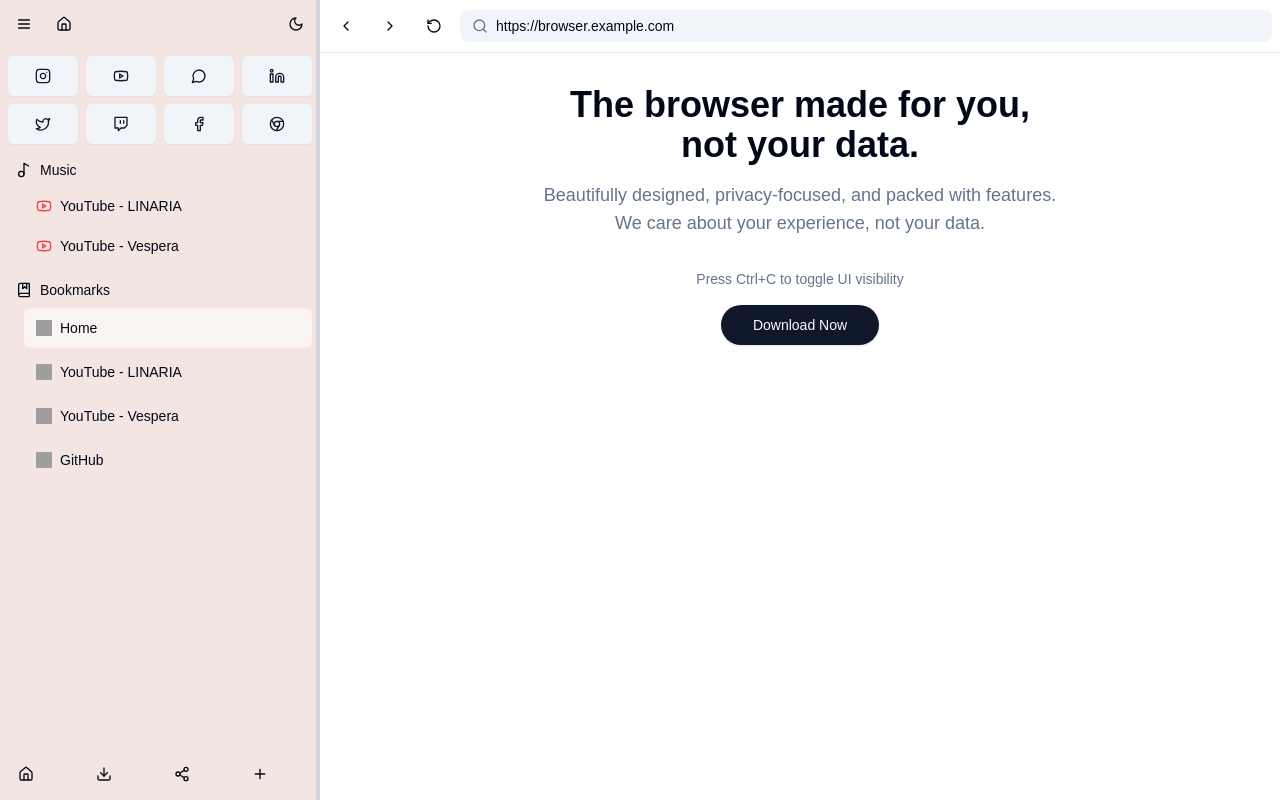
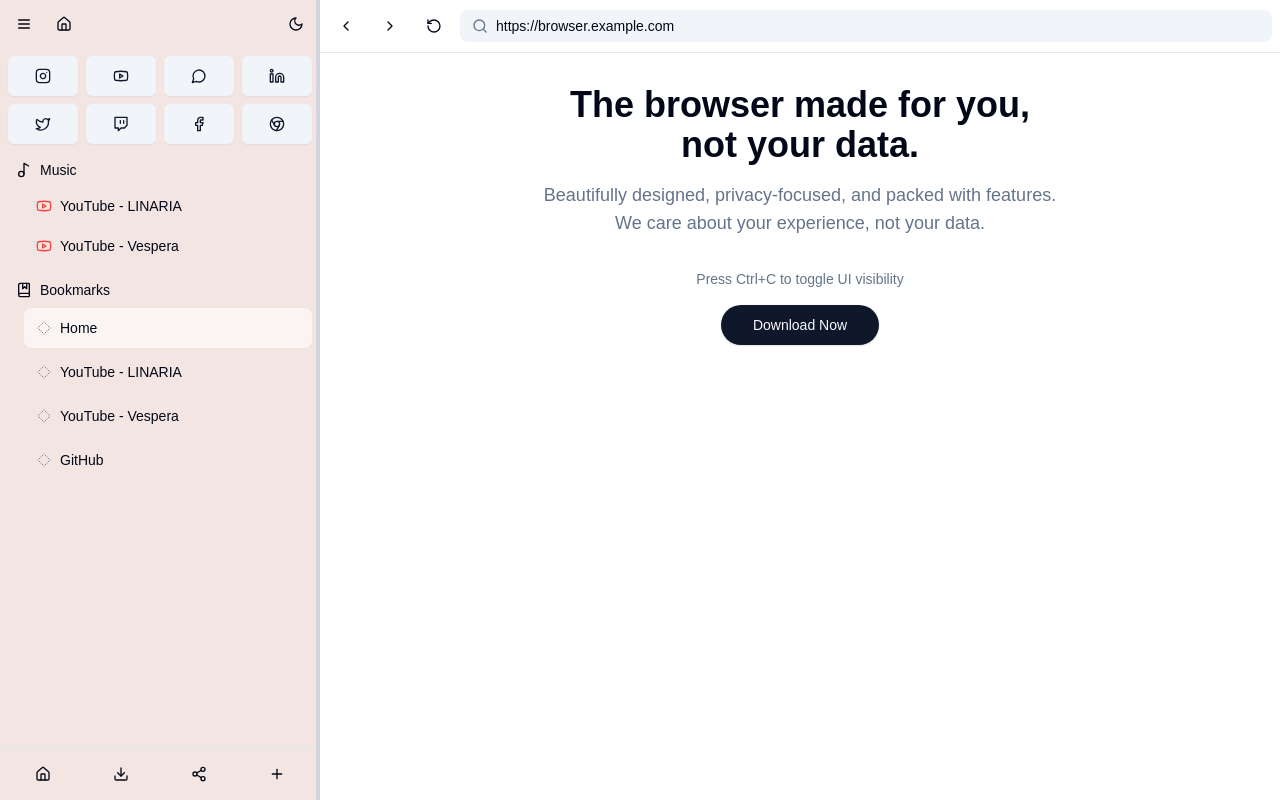
Before and after one commit to taroj1205/zen-browser-prototype, a Next.js app: page / in a window 1280 px wide. Built offline with nearby package versions, Linux system fonts and the light colour scheme; grey boxes are pictures that could not be loaded.

Commit message:
fix(layout): wrap children in main for better structure fix(resizable): add missing semicolons and clean up imports

```diff
--- a/src/app/layout.tsx
+++ b/src/app/layout.tsx
@@ -28,7 +28,7 @@ export default function RootLayout({
       <body
         className={`${geistSans.variable} ${geistMono.variable} antialiased`}
       >
-        {children}
+        <main className="min-h-screen">{children}</main>
       </body>
     </html>
   );
--- a/src/components/modern-browser.tsx
+++ b/src/components/modern-browser.tsx
@@ -12,7 +12,6 @@ import {
   Menu,
   Search,
   Youtube,
-  Github,
   Instagram,
   Linkedin,
   MessageCircle,
@@ -34,6 +33,9 @@ import {
   CollapsibleTrigger,
 } from "@/components/ui/collapsible";
 import Image from "next/image";
+import { ComponentPlaceholderIcon } from "@radix-ui/react-icons";
+import Link from "next/link";
+import { cn } from "@/lib/utils";
 
 interface Tab {
   id: string;
@@ -47,25 +49,21 @@ const initialTabs: Tab[] = [
     id: "1",
     title: "Home",
     url: "https://browser.example.com",
-    icon: "/placeholder.svg?height=16&width=16",
   },
   {
     id: "2",
     title: "YouTube - LINARIA",
     url: "https://youtube.com/watch?v=123",
-    icon: "/placeholder.svg?height=16&width=16",
   },
   {
     id: "3",
     title: "YouTube - Vespera",
     url: "https://youtube.com/watch?v=456",
-    icon: "/placeholder.svg?height=16&width=16",
   },
   {
     id: "4",
     title: "GitHub",
     url: "https://github.com",
-    icon: "/placeholder.svg?height=16&width=16",
   },
 ];
 
@@ -164,6 +162,7 @@ export function ModernBrowser() {
       {/* Sidebar Toggle Button - Visible on Mobile */}
       {!isUIVisible && (
         <button
+          type="button"
           onClick={() => setIsUIVisible(true)}
           className="fixed top-4 left-4 z-50 bg-background/50 backdrop-blur-sm p-2 rounded-full"
         >
@@ -208,38 +207,96 @@ export function ModernBrowser() {
               </>
             )}
           </div>
-
+          <ScrollArea className="flex-1">
             {/* Shortcuts Grid */}
-          {isSidebarExpanded && (
-            <div className="grid grid-cols-4 gap-2 p-2">
+            <div
+              className={`grid gap-2 p-2 ${
+                isSidebarExpanded ? "grid-cols-4" : "grid-cols-1"
+              }`}
+            >
+              <Link
+                href="https://instagram.com"
+                target="_blank"
+                rel="noopener noreferrer"
+              >
                 <Button variant="secondary" size="icon" className="w-full h-10">
                   <Instagram className="w-4 h-4" />
+                  <span className="sr-only">Instagram</span>
                 </Button>
+              </Link>
+              <Link
+                href="https://youtube.com"
+                target="_blank"
+                rel="noopener noreferrer"
+              >
                 <Button variant="secondary" size="icon" className="w-full h-10">
                   <Youtube className="w-4 h-4" />
+                  <span className="sr-only">YouTube</span>
                 </Button>
+              </Link>
+              <Link
+                href="https://messenger.com"
+                target="_blank"
+                rel="noopener noreferrer"
+              >
                 <Button variant="secondary" size="icon" className="w-full h-10">
                   <MessageCircle className="w-4 h-4" />
+                  <span className="sr-only">Messenger</span>
                 </Button>
+              </Link>
+              <Link
+                href="https://linkedin.com"
+                target="_blank"
+                rel="noopener noreferrer"
+              >
                 <Button variant="secondary" size="icon" className="w-full h-10">
                   <Linkedin className="w-4 h-4" />
+                  <span className="sr-only">LinkedIn</span>
                 </Button>
+              </Link>
+              <Link
+                href="https://twitter.com"
+                target="_blank"
+                rel="noopener noreferrer"
+              >
                 <Button variant="secondary" size="icon" className="w-full h-10">
                   <Twitter className="w-4 h-4" />
+                  <span className="sr-only">Twitter</span>
                 </Button>
+              </Link>
+              <Link
+                href="https://twitch.tv"
+                target="_blank"
+                rel="noopener noreferrer"
+              >
                 <Button variant="secondary" size="icon" className="w-full h-10">
                   <Twitch className="w-4 h-4" />
+                  <span className="sr-only">Twitch</span>
                 </Button>
+              </Link>
+              <Link
+                href="https://facebook.com"
+                target="_blank"
+                rel="noopener noreferrer"
+              >
                 <Button variant="secondary" size="icon" className="w-full h-10">
                   <Facebook className="w-4 h-4" />
+                  <span className="sr-only">Facebook</span>
                 </Button>
+              </Link>
+              <Link
+                href="https://chrome.google.com"
+                target="_blank"
+                rel="noopener noreferrer"
+              >
                 <Button variant="secondary" size="icon" className="w-full h-10">
                   <Chrome className="w-4 h-4" />
+                  <span className="sr-only">Chrome</span>
                 </Button>
+              </Link>
             </div>
-          )}
 
-          <ScrollArea className="flex-1 px-2">
+            <div className="flex-1 px-2">
               {/* Collapsible Sections */}
               <div className="space-y-2">
                 <Collapsible defaultOpen>
@@ -254,6 +311,7 @@ export function ModernBrowser() {
                         .map((tab) => (
                           <button
                             key={tab.id}
+                            type="button"
                             onClick={() => setActiveTab(tab.id)}
                             className="w-full flex items-center gap-2 px-3 py-2 text-sm rounded-lg hover:bg-white/50 dark:hover:bg-gray-800"
                           >
@@ -276,12 +334,18 @@ export function ModernBrowser() {
                         <div
                           key={tab.id}
                           onClick={() => setActiveTab(tab.id)}
+                          onKeyUp={(e) => e.key === " " && setActiveTab(tab.id)}
+                          onKeyDown={(e) =>
+                            e.key === " " && setActiveTab(tab.id)
+                          }
+                          onTouchStart={() => setActiveTab(tab.id)}
                           className={`w-full flex items-center gap-2 px-3 py-2 text-sm rounded-lg group hover:bg-white/50 dark:hover:bg-gray-800 cursor-pointer ${
                             activeTab === tab.id
                               ? "bg-white/60 dark:bg-gray-800"
                               : ""
                           }`}
                         >
+                          {tab.icon ? (
                             <Image
                               src={tab.icon}
                               alt=""
@@ -289,6 +353,9 @@ export function ModernBrowser() {
                               height={16}
                               className="w-4 h-4"
                             />
+                          ) : (
+                            <ComponentPlaceholderIcon className="w-4 h-4 text-gray-500" />
+                          )}
                           {isSidebarExpanded && (
                             <>
                               <span className="flex-1 text-left truncate">
@@ -310,10 +377,17 @@ export function ModernBrowser() {
                   </CollapsibleContent>
                 </Collapsible>
               </div>
+            </div>
           </ScrollArea>
-
           {/* Bottom Actions */}
-          <div className="p-2 grid grid-cols-4 gap-2 border-t dark:border-gray-800">
+          <div
+            className={cn(
+              "p-2 grid gap-2 border-t dark:border-gray-800 place-items-center",
+              isSidebarExpanded ? "grid-cols-4" : "grid-cols-1"
+            )}
+          >
+            {isSidebarExpanded ? (
+              <>
                 <Button variant="ghost" size="icon" className="aspect-square">
                   <Home className="w-4 h-4" />
                 </Button>
@@ -323,6 +397,8 @@ export function ModernBrowser() {
                 <Button variant="ghost" size="icon" className="aspect-square">
                   <Share2 className="w-4 h-4" />
                 </Button>
+              </>
+            ) : null}
             <Button
               variant="ghost"
               size="icon"
--- a/src/components/ui/resizable.tsx
+++ b/src/components/ui/resizable.tsx
@@ -1,9 +1,9 @@
-"use client"
+"use client";
 
-import { DragHandleDots2Icon } from "@radix-ui/react-icons"
-import * as ResizablePrimitive from "react-resizable-panels"
+import { DragHandleDots2Icon } from "@radix-ui/react-icons";
+import * as ResizablePrimitive from "react-resizable-panels";
 
-import { cn } from "@/lib/utils"
+import { cn } from "@/lib/utils";
 
 const ResizablePanelGroup = ({
   className,
@@ -11,21 +11,21 @@ const ResizablePanelGroup = ({
 }: React.ComponentProps<typeof ResizablePrimitive.PanelGroup>) => (
   <ResizablePrimitive.PanelGroup
     className={cn(
-      "flex h-full w-full data-[panel-group-direction=vertical]:flex-col",
+      "flex w-full data-[panel-group-direction=vertical]:flex-col",
       className
     )}
     {...props}
   />
-)
+);
 
-const ResizablePanel = ResizablePrimitive.Panel
+const ResizablePanel = ResizablePrimitive.Panel;
 
 const ResizableHandle = ({
   withHandle,
   className,
   ...props
 }: React.ComponentProps<typeof ResizablePrimitive.PanelResizeHandle> & {
-  withHandle?: boolean
+  withHandle?: boolean;
 }) => (
   <ResizablePrimitive.PanelResizeHandle
     className={cn(
@@ -40,6 +40,6 @@ const ResizableHandle = ({
       </div>
     )}
   </ResizablePrimitive.PanelResizeHandle>
-)
+);
 
-export { ResizablePanelGroup, ResizablePanel, ResizableHandle }
+export { ResizablePanelGroup, ResizablePanel, ResizableHandle };
```
Lines whose indentation alone changed are shown as unchanged.
